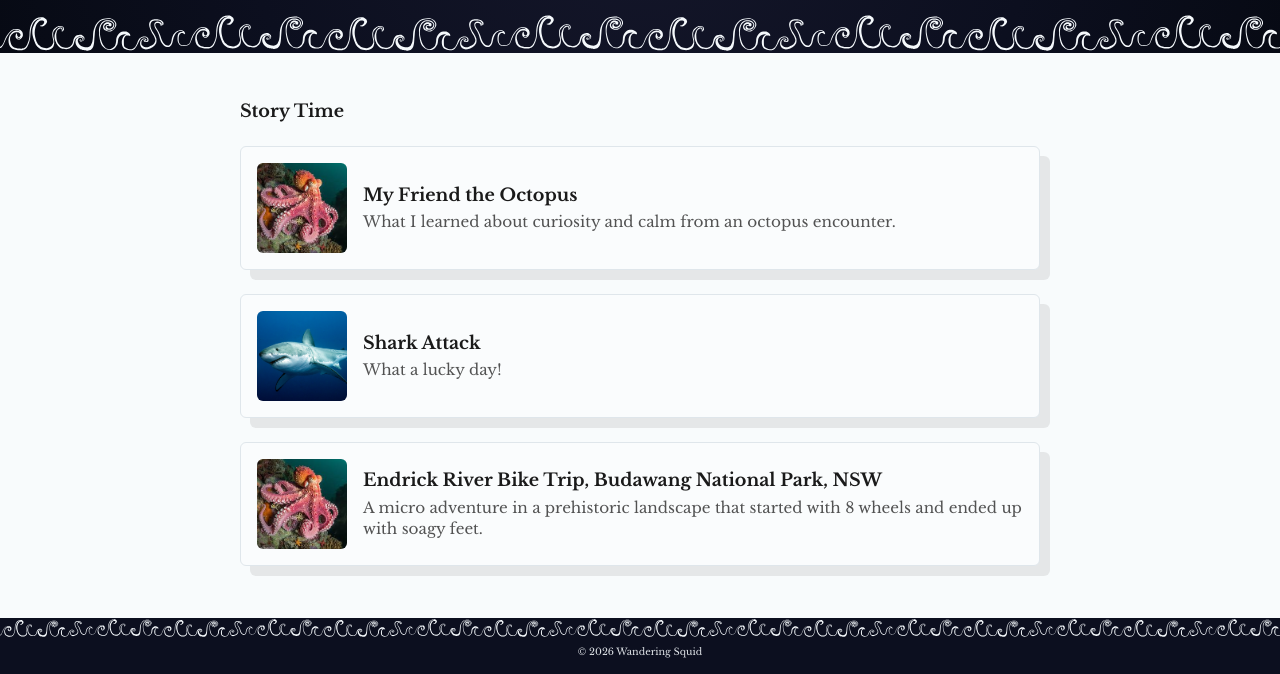
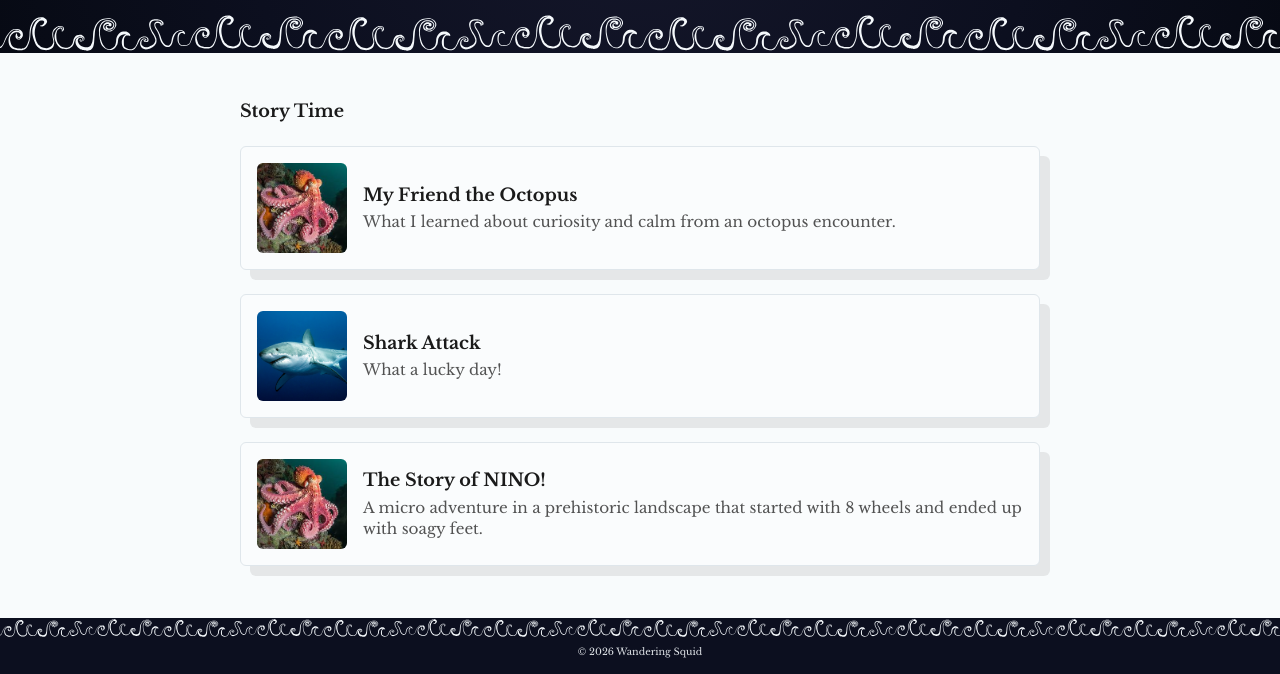
Before and after one commit to heatherdenbigh/wandering-squid, a plain HTML site: page index.html in a window 1280 px wide. Shown: the part 126-800 px from the top of the page. Drawn offline with nearby package versions, Linux system fonts and the light colour scheme.

Commit message:
Actualizar index.html

```diff
--- a/index.html
+++ b/index.html
@@ -53,7 +53,7 @@
         <img class="post-thumb" src="images/thumbs/octopus.jpg" alt="Octopus thumbnail">
 
         <div class="post-info">
-          <h2 class="post-tile-title">Endrick River Bike Trip, Budawang National Park, NSW</h2>
+          <h2 class="post-tile-title">The Story of NINO!</h2>
           <p class="post-tile-excerpt">A micro adventure in a prehistoric landscape that started with 8 wheels and ended up with soagy feet.</p>
         </div>
       </a>
```
